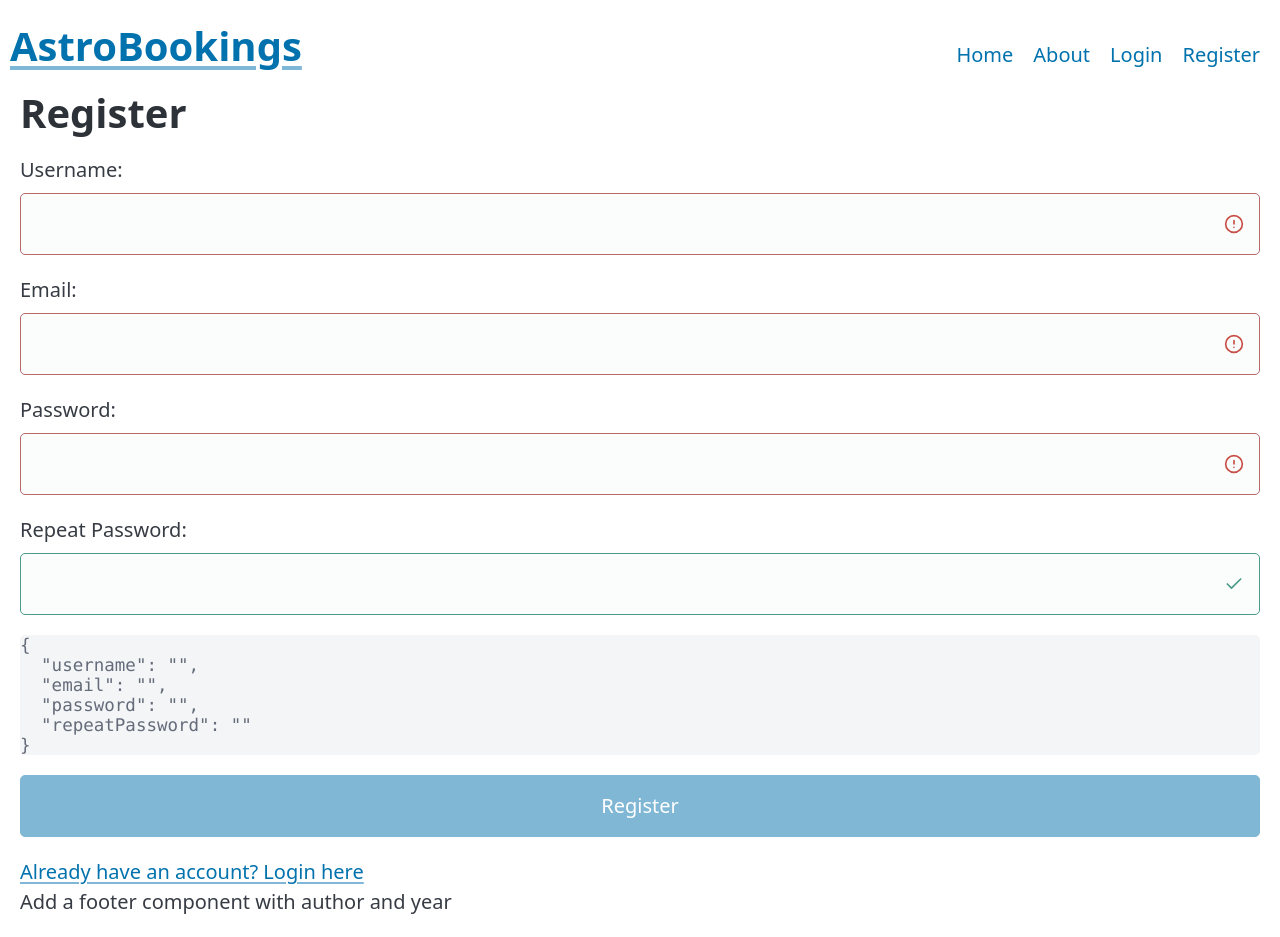
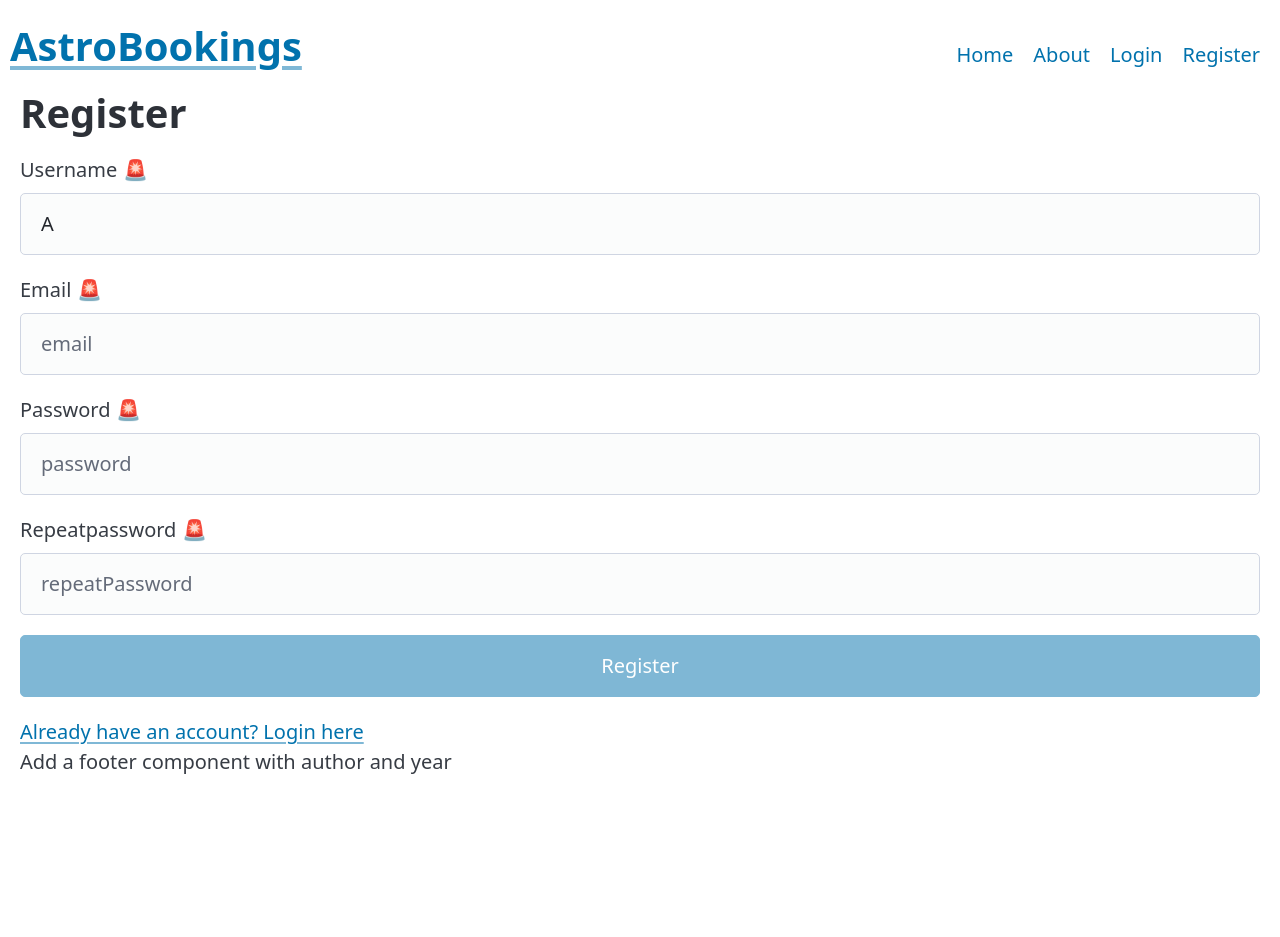
Before and after one commit to TrainingITCourses/mnt_ng16_pro, an Angular app in the folder AstroBookings/: page /register in a window 1280 px wide. After the commit the page ends 800 px from the top, so only its background shows below. Built offline with nearby package versions, Linux system fonts and the light colour scheme; no server answers.

Commit message:
feat: pre exhaust map

```diff
--- a/AstroBookings/src/app/routes/home/home.page.ts
+++ b/AstroBookings/src/app/routes/home/home.page.ts
@@ -32,9 +32,12 @@ export class HomePage {
     activatedRoute: ActivatedRoute,
   ) {
     this.logService.log('HomePage loaded');
+    // set the next launches observable to the home service
+    // first get the search term from the url query params
     this.nextLaunches$ = activatedRoute.queryParams.pipe(
       map((params) => params['q'] || ''),
       tap((q) => (this.currentSearchTerm = q)),
+      // switchMap to cancel previous requests when a new search term is emitted
       switchMap((q) => this.homeService.loadNextLaunches$(q)),
     );
   }
--- a/AstroBookings/src/app/routes/register/register-form.component.html
+++ b/AstroBookings/src/app/routes/register/register-form.component.html
@@ -1,5 +1,5 @@
 <form [formGroup]="registerForm" (ngSubmit)="onSubmit()">
-  <div>
+  <!--  <div>
     <label for="username">Username:</label>
     <input
       type="text"
@@ -7,14 +7,14 @@
       formControlName="username"
       [attr.aria-invalid]="username.invalid"
     />
-    <small *ngIf="mustDisplayError(username)" class="error">{{ getDisplayError(username) }}</small>
-  </div>
-  <div>
+  </div> -->
+  <app-control [form]="registerForm" formControlName="username" />
+  <!-- <div>
     <label for="email">Email:</label>
     <input type="email" id="email" formControlName="email" [attr.aria-invalid]="email.invalid" />
-    <small *ngIf="mustDisplayError(email)" class="error">{{ getDisplayError(email) }}</small>
-  </div>
-  <div>
+  </div> -->
+  <app-control [form]="registerForm" formControlName="email" type="email" />
+  <!--   <div>
     <label for="password">Password:</label>
     <input
       type="password"
@@ -22,20 +22,19 @@
       formControlName="password"
       [attr.aria-invalid]="password.invalid"
     />
-    <small *ngIf="mustDisplayError(password)">{{ getDisplayError(password) }}</small>
-  </div>
-  <div>
-    <label for="password">Repeat Password:</label>
+    <small *ngIf="password.invalid">{{ password.errors | json }}</small>
+  </div> -->
+  <app-control [form]="registerForm" formControlName="password" type="password" />
+  <!--   <div>
+    <label for="repeatPassword">Repeat Password:</label>
     <input
       type="password"
       id="repeatPassword"
       formControlName="repeatPassword"
       [attr.aria-invalid]="repeatPassword.invalid"
     />
-    <small *ngIf="mustDisplayError(repeatPassword)" class="error">{{
-      getDisplayError(repeatPassword)
-    }}</small>
-  </div>
-  <pre>{{ registerForm.value | json }}</pre>
+    <small *ngIf="repeatPassword.invalid">{{ repeatPassword.errors | json }}</small>
+  </div> -->
+  <app-control [form]="registerForm" formControlName="repeatPassword" type="password" />
   <button type="submit" [disabled]="registerForm.invalid">Register</button>
 </form>
--- a/AstroBookings/src/app/routes/register/register-form.component.ts
+++ b/AstroBookings/src/app/routes/register/register-form.component.ts
@@ -1,10 +1,7 @@
 import { ChangeDetectionStrategy, Component, EventEmitter, Output } from '@angular/core';
-import { FormBuilder, FormControl, Validators } from '@angular/forms';
-import {
-  EmailAsyncValidator,
-  matchPasswordValidator,
-  passwordValidator,
-} from 'app/shared/utils/form.validators';
+import { AbstractControl, FormBuilder, FormControl, Validators } from '@angular/forms';
+import { EmailAsyncValidator, matchPasswordValidator } from 'app/shared/utils/form.validators';
+import { RegisterDto } from './register.dto';
 
 @Component({
   selector: 'app-register-form',
@@ -12,62 +9,61 @@ import {
   changeDetection: ChangeDetectionStrategy.OnPush,
 })
 export class RegisterFormComponent {
-  @Output() register = new EventEmitter<{ username: string; email: string; password: string }>();
+  @Output() register = new EventEmitter<RegisterDto>();
 
   registerForm = this.formBuilder.group(
     {
-      username: new FormControl('', { validators: [Validators.required] }),
+      username: new FormControl('A', [Validators.required, Validators.minLength(3)]),
       email: [
         '',
         {
           validators: [Validators.required, Validators.email],
-          asyncValidators: [this.emailAsyncValidator.validate],
+          asyncValidators: [this.emailValidators.validate],
           updateOn: 'blur',
         },
       ],
-      password: ['', [Validators.required, Validators.minLength(4), passwordValidator]],
-      repeatPassword: new FormControl('', { validators: [] }),
+      password: new FormControl('', Validators.required),
+      repeatPassword: new FormControl('', Validators.required),
+      acceptTerms: new FormControl(false, Validators.requiredTrue),
+      role: new FormControl('it'),
     },
-    { validators: [matchPasswordValidator] },
+    {
+      validators: [matchPasswordValidator],
+    },
   );
 
-  get username(): FormControl {
-    return this.registerForm.get('username') as FormControl;
+  get username(): AbstractControl {
+    return this.registerForm.get('username')!;
   }
 
-  get email(): FormControl {
-    return this.registerForm.get('email') as FormControl;
+  get email(): AbstractControl {
+    return this.registerForm.get('email')!;
   }
 
-  get password(): FormControl {
-    return this.registerForm.get('password') as FormControl;
+  get password(): AbstractControl {
+    return this.registerForm.get('password')!;
   }
 
-  get repeatPassword(): FormControl {
-    return this.registerForm.get('repeatPassword') as FormControl;
+  get repeatPassword(): AbstractControl {
+    return this.registerForm.get('repeatPassword')!;
   }
 
-  mustDisplayError(control: FormControl): boolean {
-    return control.invalid && control.touched;
+  get acceptTerms(): AbstractControl {
+    return this.registerForm.get('acceptTerms')!;
   }
-  getDisplayError(control: FormControl): string {
-    if (control.hasError('required')) {
-      return 'This field is required';
-    } else if (control.hasError('email')) {
-      return 'Invalid email';
-    } else if (control.hasError('minlength')) {
-      return 'Password must be at least 4 characters';
-    } else {
-      return JSON.stringify(control.errors);
-    }
+
+  get role(): AbstractControl {
+    return this.registerForm.get('role')!;
   }
 
   constructor(
     private readonly formBuilder: FormBuilder,
-    private readonly emailAsyncValidator: EmailAsyncValidator,
+    private readonly emailValidators: EmailAsyncValidator,
   ) {}
 
   onSubmit(): void {
-    this.register.emit({ username: '2', email: '', password: '' });
+    const { repeatPassword, ...rest } = this.registerForm.value;
+    console.log('onSubmit', rest);
+    this.register.emit(rest as RegisterDto);
   }
 }
--- a/AstroBookings/src/app/routes/register/register.dto.ts
+++ b/AstroBookings/src/app/routes/register/register.dto.ts
@@ -1,4 +1,4 @@
-import { Role } from './role.enum';
+import { Role } from '@app/models/role.enum';
 
 /**
  * The input data required to register a new user
--- a/AstroBookings/src/app/routes/register/register.page.html
+++ b/AstroBookings/src/app/routes/register/register.page.html
@@ -1,6 +1,4 @@
 <app-page-header title="Register"></app-page-header>
 
-<app-register-form
-  (register)="onRegister($event.username, $event.email, $event.password)"
-></app-register-form>
+<app-register-form (register)="onRegister($event)"></app-register-form>
 <a routerLink="/login">Already have an account? Login here</a>
--- a/AstroBookings/src/app/routes/register/register.page.ts
+++ b/AstroBookings/src/app/routes/register/register.page.ts
@@ -1,4 +1,5 @@
 import { ChangeDetectionStrategy, Component } from '@angular/core';
+import { RegisterDto } from './register.dto';
 import { RegisterService } from './register.service';
 
 @Component({
@@ -8,14 +9,8 @@ import { RegisterService } from './register.service';
 export class RegisterPage {
   constructor(private readonly registerService: RegisterService) {}
 
-  onRegister(username: string, email: string, password: string): void {
-    const success = this.registerService.register(username, email, password);
-    if (success) {
-      console.log('Registration successful');
-      // Here you would typically navigate to another page or update the UI
-    } else {
-      console.log('Registration failed');
-      // Here you would typically show an error message
-    }
+  onRegister(registerDto: RegisterDto): void {
+    console.log('onRegister', registerDto);
+    this.registerService.register$(registerDto).subscribe((res) => console.log(res));
   }
 }
--- a/AstroBookings/src/app/routes/register/register.service.ts
+++ b/AstroBookings/src/app/routes/register/register.service.ts
@@ -1,15 +1,22 @@
+import { HttpClient } from '@angular/common/http';
 import { Injectable } from '@angular/core';
+import { UserTokenDto } from '@app/models/user-token.dto';
+import { environment } from 'environments/environment.development';
+import { Observable } from 'rxjs';
+import { RegisterDto } from './register.dto';
 
 @Injectable({
   providedIn: 'root',
 })
 export class RegisterService {
-  constructor() {}
+  constructor(private readonly http: HttpClient) {}
 
-  register(username: string, email: string, password: string): boolean {
-    // This is a placeholder implementation
-    // In a real application, you would typically make an API call here
-    console.log(`Attempting to register user: ${username} with email: ${email}`);
-    return username.length > 0 && email.includes('@') && password.length >= 8;
+  register$(registerDto: RegisterDto): Observable<UserTokenDto> {
+    console.log(`Attempting to register user with email: ${registerDto.email}`);
+    // delay to simulate a slow response, status to simulate a successful registration
+    return this.http.post<UserTokenDto>(
+      `${environment.apiUrl}/register?delay=2000&status=201`,
+      registerDto,
+    );
   }
 }
--- /dev/null
+++ b/AstroBookings/src/app/shared/models/role.enum.ts
@@ -0,0 +1,5 @@
+/**
+ * Enum for a list of roles that a user can have
+ * @description It is an union type of all possible roles
+ */
+export type Role = 'traveler' | 'agency' | 'finance' | 'it';
```
